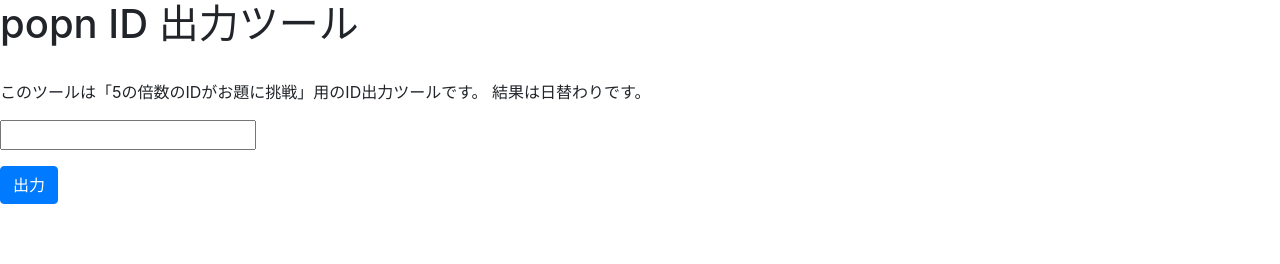
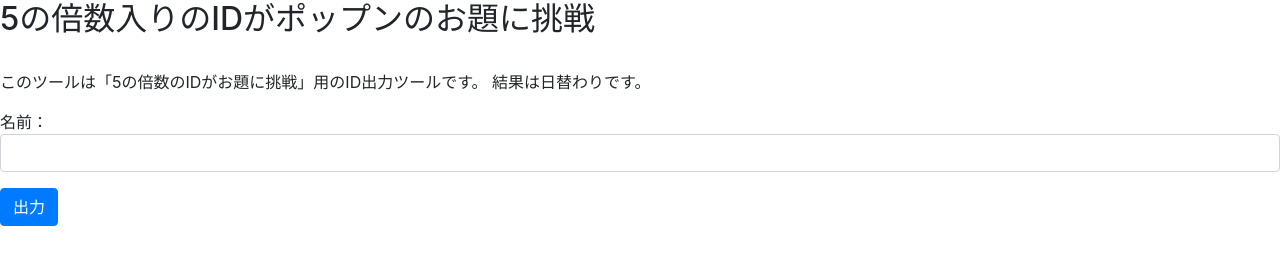
Before and after one commit to Ketoku/popnwiki_id_generator, a plain HTML site: page index.html in a window 1280 px wide. Drawn offline with nearby package versions, Linux system fonts and the light colour scheme.

Commit message:
[add]main.html

```diff
--- a/index.html
+++ b/index.html
@@ -16,7 +16,7 @@
         crossorigin="anonymous"></script>
 
     <meta name="viewport" content="width=300">
-    <title>popn ID出力ツール</title>
+    <title>5の倍数入りのIDがポップンのお題に挑戦</title>
 
     <script type="text/javascript">
         class Random {
@@ -56,7 +56,7 @@
                 html = `
                 <p>このツールは「5の倍数のIDがお題に挑戦」用のID出力ツールです。
     結果は日替わりです。</p>
-    <p><input type='text' id='txt_name'></p>
+    <p>名前：<input type='text' id='txt_name' class="form-control"></p>
     <button type='button' class='btn btn-primary' onclick='generate_ID()'>出力</button><br>
                 `
                 $('#output').html(html)
@@ -98,7 +98,6 @@
                 let five_flag = false;
                 html = '<p>' + name + 'さんのIDは、' + String(ID) + 'です。<br>'
 
-                ID = 'a10sd'
 
                 for (let i = 0; i < 8; i++) {
                     if (ID.slice(i, i + 1) == '5') {
@@ -163,7 +162,7 @@
 </head>
 
 <body>
-    <h1>popn ID 出力ツール</h1><br>
+    <h2>5の倍数入りのIDがポップンのお題に挑戦</h2><br>
     <div id='output'></div>
 
 </body>
```
